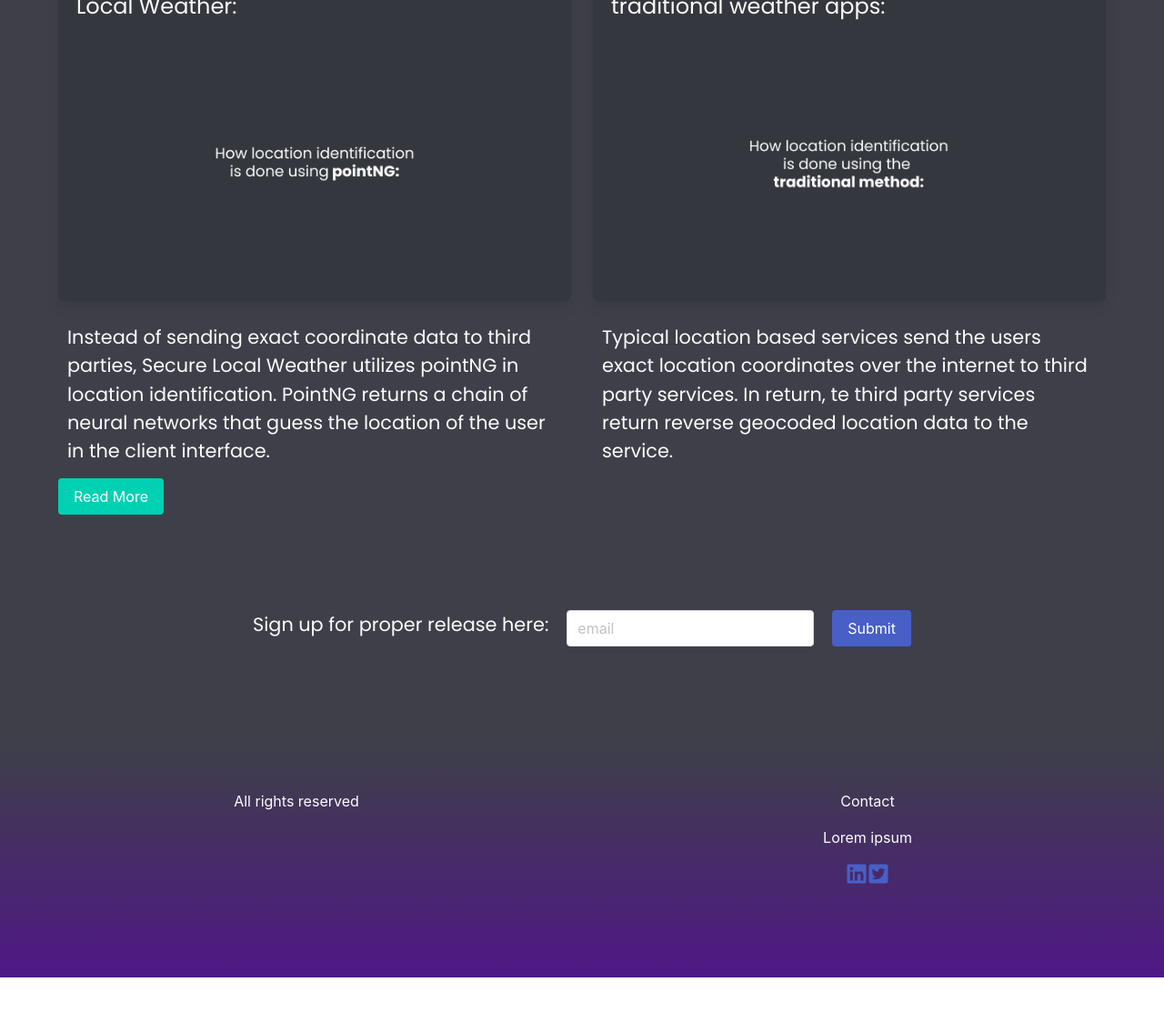
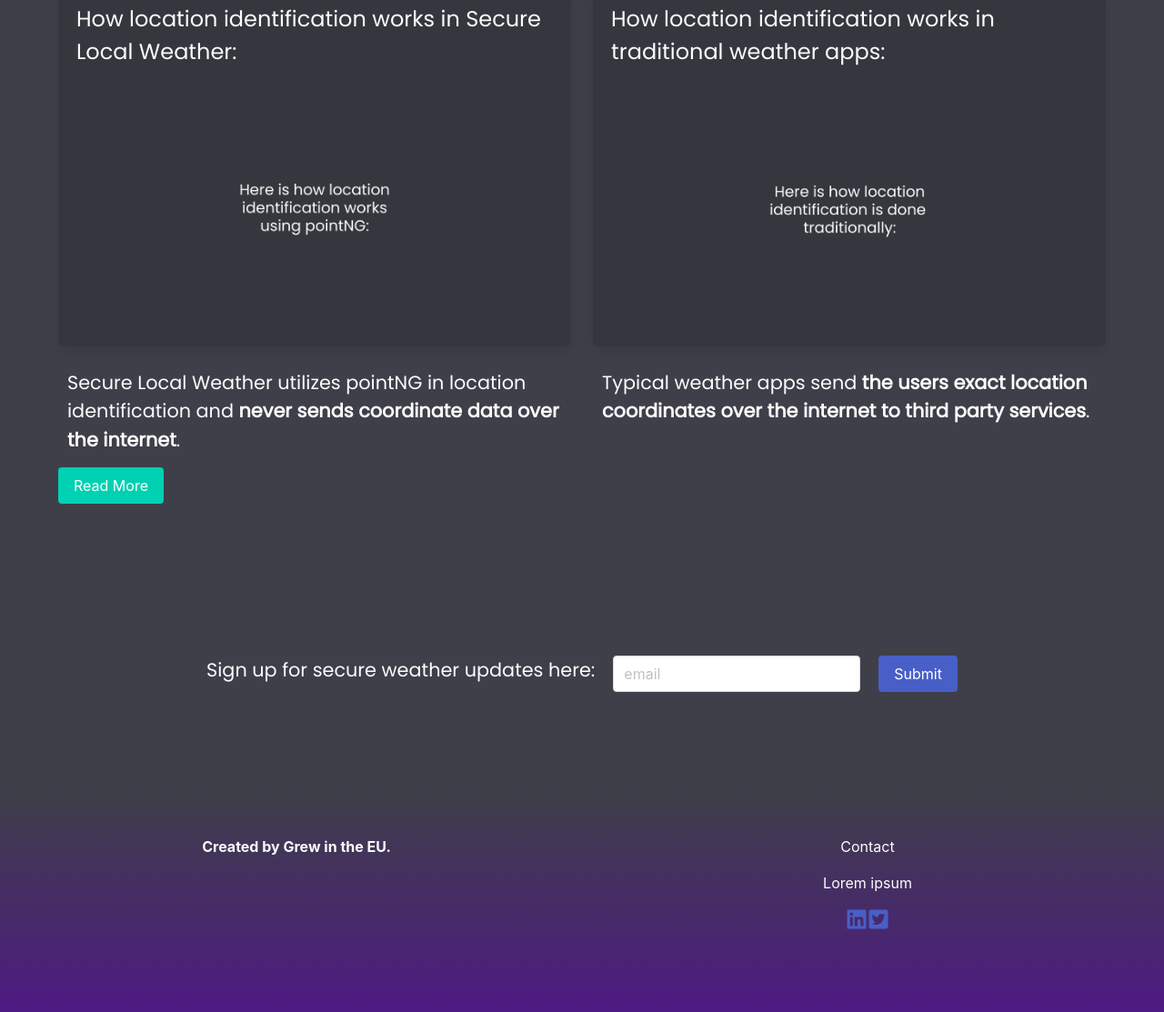
Before and after one commit to Aleksim/weather_lp, a Gatsby site: page / in a window 1280 px wide. Shown: the part 1221-2334 px from the top of the page at 91% size. Before the commit the page ends 2296 px from the top, so only its background shows below. Built offline with nearby package versions, Linux system fonts and the light colour scheme; Gatsby itself is replaced by a stand-in of ours.

Commit message:
vaihdoin giffit

```diff
--- a/src/components/Footer.js
+++ b/src/components/Footer.js
@@ -13,7 +13,7 @@
         <div className="columns">
           <div className="column">
             <div>
-                All rights reserved
+                <b>Created by Grew in the EU.</b>
             </div>
           </div>
           <div className="column">
--- a/src/components/Safety.js
+++ b/src/components/Safety.js
@@ -1,8 +1,8 @@
 import React from 'react'
 import "../pages/mystyles.scss"
 import "../css/main.css"
-import traditionalgif from '../assets/traditional.gif'
-import pointng from '../assets/pointng.gif'
+import traditionalgif from '../assets/traditional2.gif'
+import pointng from '../assets/pointng2.gif'
 import Form from '../components/Form'
 
 const Safety = () => {
@@ -24,7 +24,7 @@
                                 <img className="safety-animation" src={pointng} width="300px" alt="Hpw traditional location identification" />
                             </div>
                             </div>
-                            <p className="animation-text-description">Instead of sending exact coordinate data to third parties, Secure Local Weather utilizes pointNG in location identification. PointNG returns a chain of neural networks that guess the location of the user in the client interface.</p>
+                            <p className="animation-text-description">Secure Local Weather utilizes pointNG in location identification and <b>never sends coordinate data over the internet</b>.</p>
                             <button class="button is-primary animation-button">Read More</button>
 
                         </div>
@@ -35,13 +35,13 @@
                                 <img className="safety-animation" src={traditionalgif} width="300px" alt="Hpw traditional location identification" />
                             </div>
                             </div>
-                            <p className="animation-text-description">Typical location based services send the users exact location coordinates over the internet to third party services. In return, te third party services return reverse geocoded location data to the service.</p>
+                            <p className="animation-text-description">Typical weather apps send <b>the users exact location coordinates over the internet to third party services</b>.</p>
                         </div>
                     </div>
                             <div className="container">
                                 <div className="content">
                                     <div className="movetocenter sign-up-form">
-                                        <p className="sign-up-text">Sign up for proper release here:</p>
+                                        <p className="sign-up-text">Sign up for secure weather updates here:</p>
                                         <div style={{marginLeft:"20px"}}>
                                             <Form />
                                         </div>
--- a/src/css/main.css
+++ b/src/css/main.css
@@ -38,7 +38,7 @@
 }
 
 .maincolumns {
-  height: 800px;
+  height: 850px;
   width: auto;
 }
 
```
Also changed, not shown: src/assets/pointng.gif (deleted), src/assets/pointng2.gif (added), src/assets/traditional.gif (deleted), src/assets/traditional2.gif (added).
